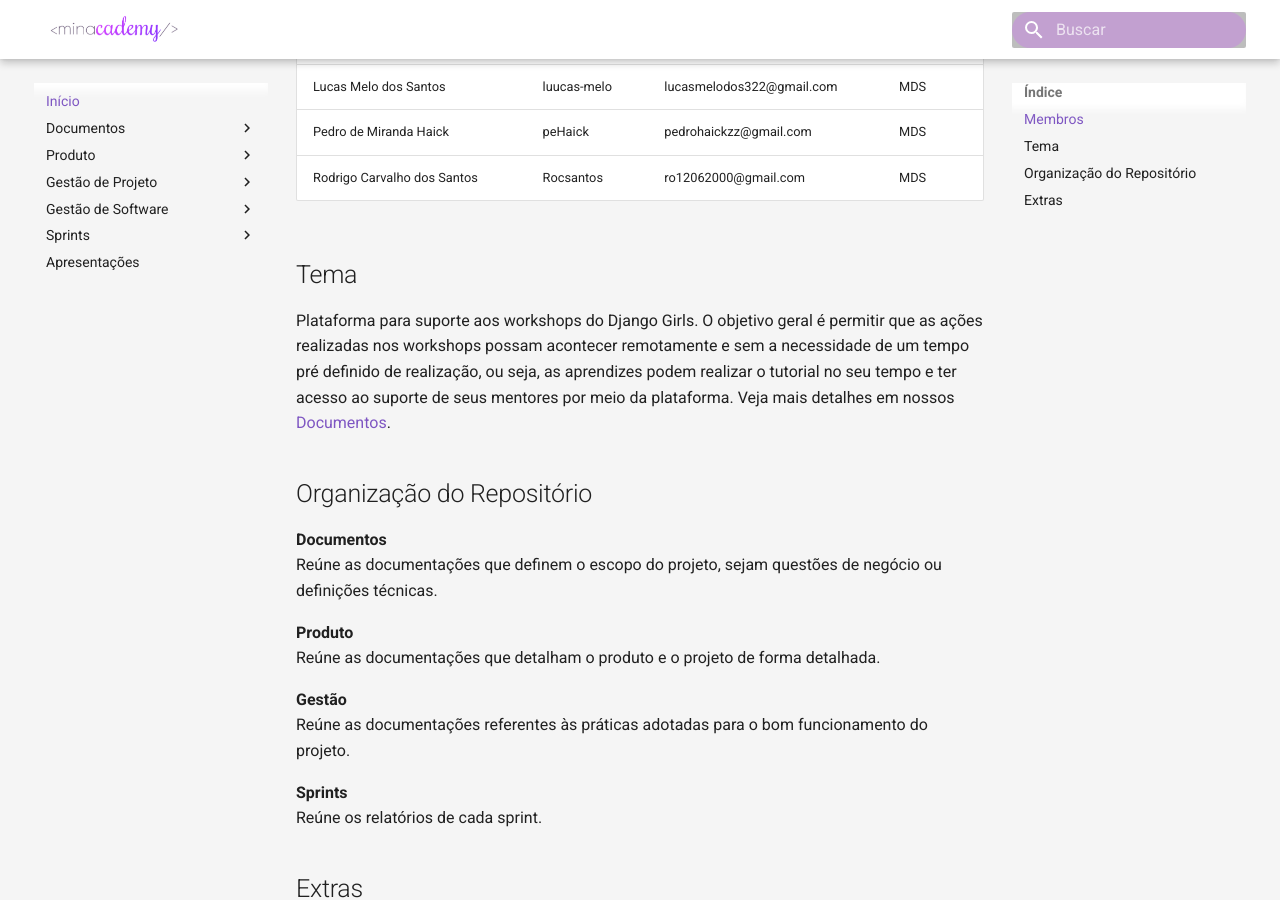
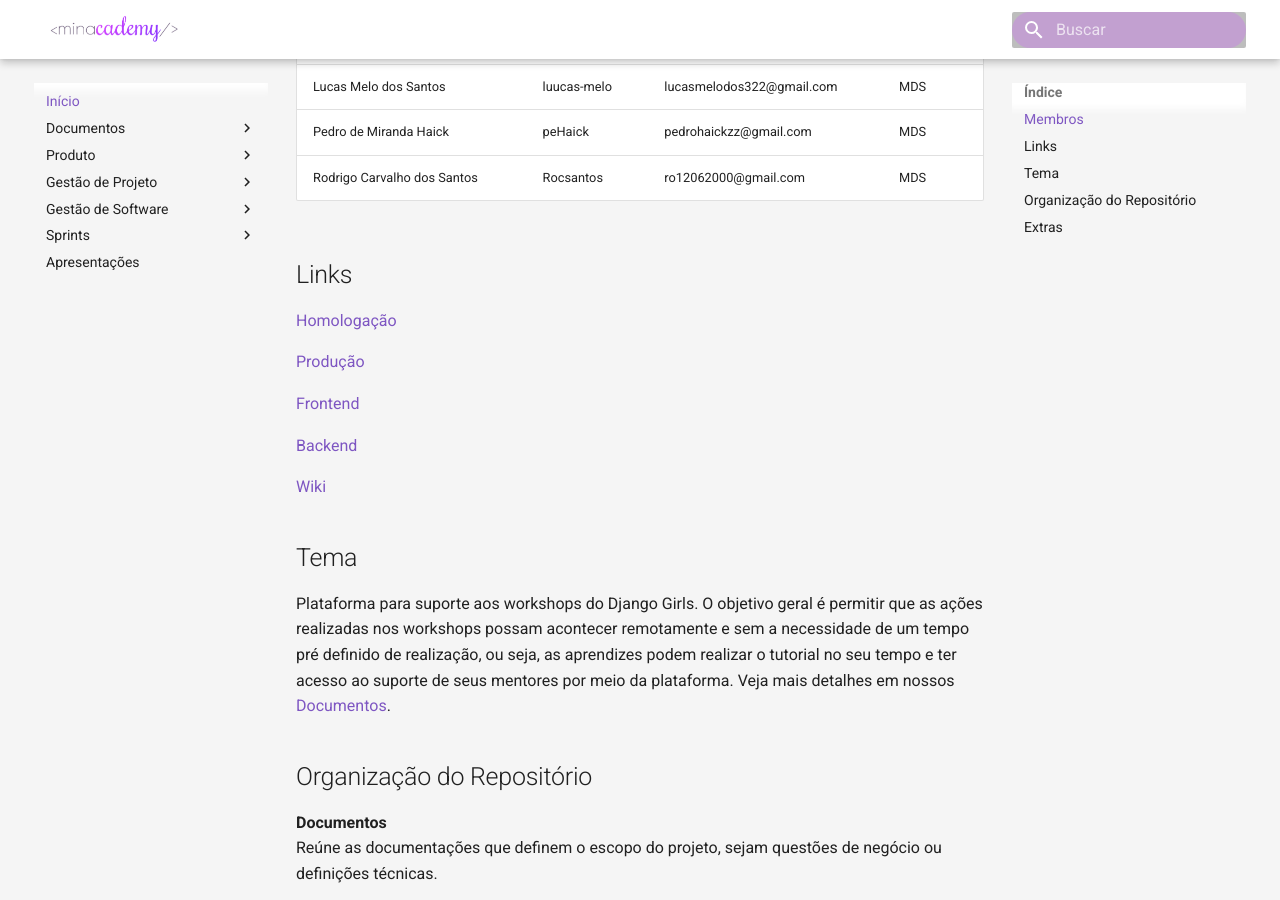
Before and after one commit to fga-eps-mds/2020.1-Minacademy-Wiki, an MkDocs documentation site: the page built from docs/index.md, in a window 1280 px wide and 900 px high, scrolled down 471 px. Built offline with MkDocs 1.6.1 and Material for MkDocs 9.7.7, drawn with Linux system fonts in a browser that asks for light colours.

Commit message:
Adicionando links do projeto na home

```diff
--- a/docs/index.md
+++ b/docs/index.md
@@ -10,6 +10,18 @@ Jaime Juan de Castro Feliciano Damasceno	|JaimeJuan11	|jaime_ruan@hotmail.com| M
 Lucas Melo dos Santos	|luucas-melo	|lucasmelodos322@gmail.com| MDS
 Pedro de Miranda Haick	|peHaick	|pedrohaickzz@gmail.com| MDS
 Rodrigo Carvalho dos Santos	|Rocsantos	|ro12062000@gmail.com| MDS
+
+## Links
+
+[Homologação](http://hom-minacademy.tk/)
+
+[Produção](http://minacademy.tk/)
+
+[Frontend](https://github.com/fga-eps-mds/2020.1-Minacademy-FrontEnd)
+
+[Backend](https://github.com/fga-eps-mds/2020.1-Minacademy-BackEnd)
+
+[Wiki](https://github.com/fga-eps-mds/2020.1-Minacademy-Wiki)
 
 ## Tema
 
```
